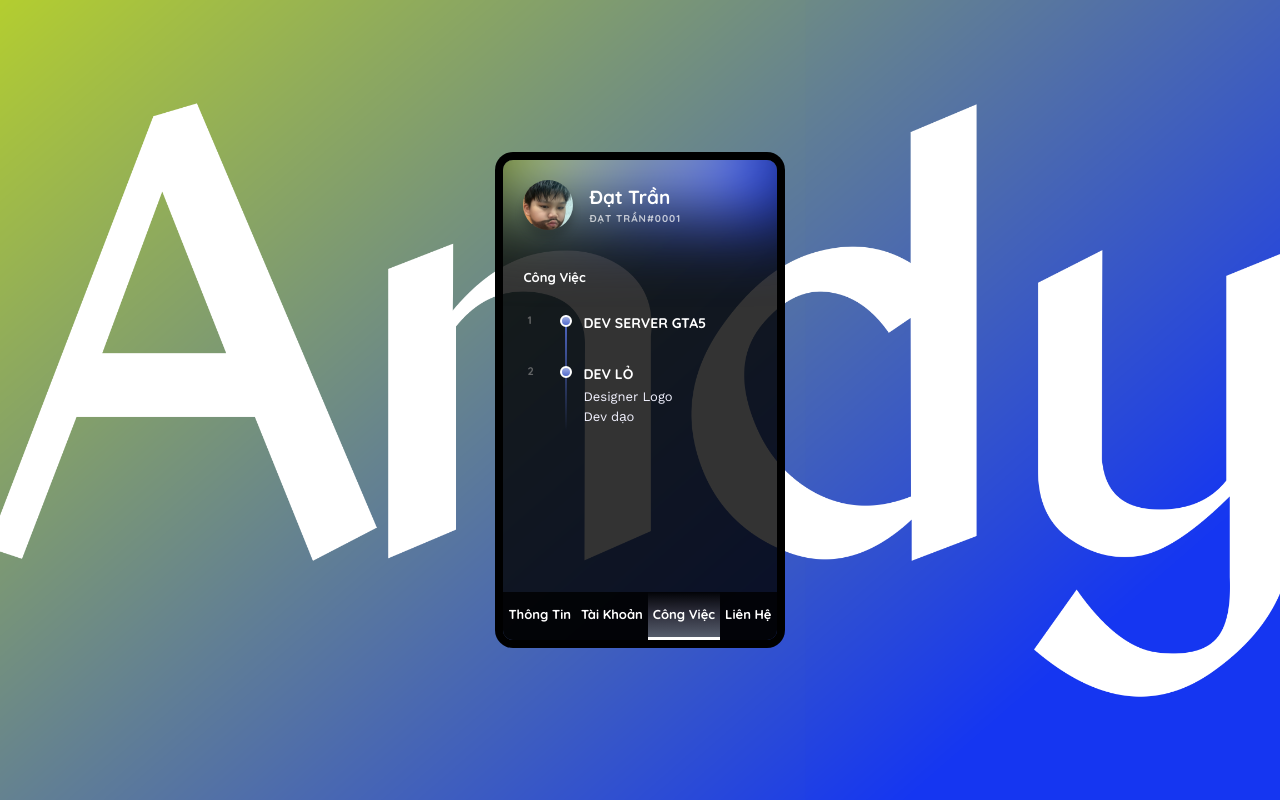
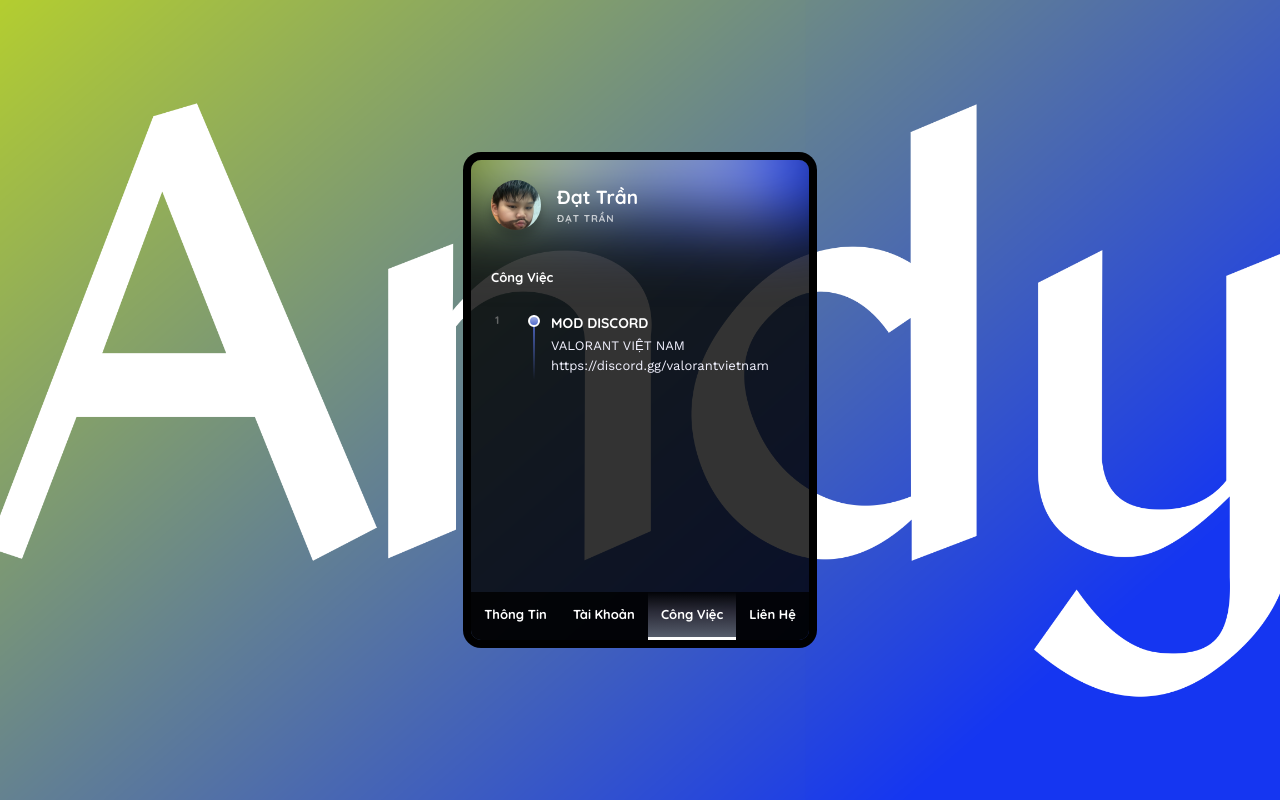
Before and after one commit to andydat299/andydat299.github.io, a plain HTML site: page index.html in a window 1280 px wide. Both pictures are taken after a click on the button "Công Việc". Drawn offline with nearby package versions, Linux system fonts and the light colour scheme.

Commit message:
Update index.html

```diff
--- a/index.html
+++ b/index.html
@@ -17,25 +17,32 @@
             <div class="card-cover" style="background-image: url('/images/cover.png')"></div>
             <img class="card-avatar" src="/images/IMG_2903.JPG" alt="avatar" />
             <h1 class="card-fullname">Đạt Trần</h1>
-            <h2 class="card-jobtitle">Đạt Trần#0001</h2>
+            <h2 class="card-jobtitle">Đạt Trần</h2>
         </div>
         <div class="card-main">
             <div class="card-section is-active" id="about">
                 <div class="card-content">
                     <div class="card-subtitle">Thông Tin</div>
-                    <p class="card-desc"><strong>NickName:</strong> Andy<br> <strong>Học tại:</strong> FPTU CẦN THƠ CAMPUS<br> <strong>Chuyên môn:</strong> Báo<br> <strong></strong>
+                    <p class="card-desc"><strong>NickName:</strong> Đạt Trần<br> <strong>Học tại:</strong> FPTU CẦN THƠ <br> <strong>Chuyên ngành:</strong> Kỹ thuật phần mềm<br> <strong></strong>
                     </p>
                     <br>
                     <br>
-                    <strong>ĐẠT TRẦN</strong>
+                    <strong>CONTACT</strong>
                 </div>
                 <div class="card-social">
-                    <a href="https://discord.gg/rosettarp"><svg xmlns="http://www.w3.org/2000/svg" width="16" height="16" fill="currentColor" class="bi bi-discord" viewBox="0 0 16 16">
+                    <a href="https://discord.gg/valorantvietnam"><svg xmlns="http://www.w3.org/2000/svg" width="16" height="16" fill="currentColor" class="bi bi-discord" viewBox="0 0 16 16">
 <path d="M6.552 6.712c-.456 0-.816.4-.816.888s.368.888.816.888c.456 0 .816-.4.816-.888.008-.488-.36-.888-.816-.888zm2.92 0c-.456 0-.816.4-.816.888s.368.888.816.888c.456 0 .816-.4.816-.888s-.36-.888-.816-.888z" />
 <path d="M13.36 0H2.64C1.736 0 1 .736 1 1.648v10.816c0 .912.736 1.648 1.64 1.648h9.072l-.424-1.48 1.024.952.968.896L15 16V1.648C15 .736 14.264 0 13.36 0zm-3.088 10.448s-.288-.344-.528-.648c1.048-.296 1.448-.952 1.448-.952-.328.216-.64.368-.92.472-.4.168-.784.28-1.16.344a5.604 5.604 0 0 1-2.072-.008 6.716 6.716 0 0 1-1.176-.344 4.688 4.688 0 0 1-.584-.272c-.024-.016-.048-.024-.072-.04-.016-.008-.024-.016-.032-.024-.144-.08-.224-.136-.224-.136s.384.64 1.4.944c-.24.304-.536.664-.536.664-1.768-.056-2.44-1.216-2.44-1.216 0-2.576 1.152-4.664 1.152-4.664 1.152-.864 2.248-.84 2.248-.84l.08.096c-1.44.416-2.104 1.048-2.104 1.048s.176-.096.472-.232c.856-.376 1.536-.48 1.816-.504.048-.008.088-.016.136-.016a6.521 6.521 0 0 1 4.024.752s-.632-.6-1.992-1.016l.112-.128s1.096-.024 2.248.84c0 0 1.152 2.088 1.152 4.664 0 0-.68 1.16-2.448 1.216z" />
 </svg></a>
+
+<a href="https://discord.gg/thegioingam"><svg xmlns="http://www.w3.org/2000/svg" width="16" height="16" fill="currentColor" class="bi bi-discord" viewBox="0 0 16 16">
+    <path d="M6.552 6.712c-.456 0-.816.4-.816.888s.368.888.816.888c.456 0 .816-.4.816-.888.008-.488-.36-.888-.816-.888zm2.92 0c-.456 0-.816.4-.816.888s.368.888.816.888c.456 0 .816-.4.816-.888s-.36-.888-.816-.888z" />
+    <path d="M13.36 0H2.64C1.736 0 1 .736 1 1.648v10.816c0 .912.736 1.648 1.64 1.648h9.072l-.424-1.48 1.024.952.968.896L15 16V1.648C15 .736 14.264 0 13.36 0zm-3.088 10.448s-.288-.344-.528-.648c1.048-.296 1.448-.952 1.448-.952-.328.216-.64.368-.92.472-.4.168-.784.28-1.16.344a5.604 5.604 0 0 1-2.072-.008 6.716 6.716 0 0 1-1.176-.344 4.688 4.688 0 0 1-.584-.272c-.024-.016-.048-.024-.072-.04-.016-.008-.024-.016-.032-.024-.144-.08-.224-.136-.224-.136s.384.64 1.4.944c-.24.304-.536.664-.536.664-1.768-.056-2.44-1.216-2.44-1.216 0-2.576 1.152-4.664 1.152-4.664 1.152-.864 2.248-.84 2.248-.84l.08.096c-1.44.416-2.104 1.048-2.104 1.048s.176-.096.472-.232c.856-.376 1.536-.48 1.816-.504.048-.008.088-.016.136-.016a6.521 6.521 0 0 1 4.024.752s-.632-.6-1.992-1.016l.112-.128s1.096-.024 2.248.84c0 0 1.152 2.088 1.152 4.664 0 0-.68 1.16-2.448 1.216z" />
+    </svg></a>
+
                 </div>
             </div>
+
             <div class="card-section" id="experience">
                 <div class="card-content">
                     <div class="card-subtitle">BANKING</div>
@@ -45,11 +52,11 @@
                             <div class="card-item-title"><span>VP BANK</span></div>
                             <div class="card-item-desc">42226866 - andydat</div>
                         </div>
-                        <div class="card-item" data-year="2">
+                        <!--<div class="card-item" data-year="2">
                             <div class="card-item-title"><span>SACOMBANK</span></div>
                             <div class="card-item-desc">42228688</div>
-                        </div>
-                        <div class="card-item" data-year="3">
+                        </div>-->
+                        <div class="card-item" data-year="2">
                             <div class="card-item-title"><span>PayPal</span></div>
                             <div class="card-item-desc">@andydat1802</div>
                         </div>
@@ -62,16 +69,16 @@
                     <div class="card-subtitle">Công Việc</div>
                     <div class="card-timeline">
                         <div class="card-item" data-year="1">
-                            <div class="card-item-title"><span>DEV SERVER GTA5</span></div>
-                            <div class="card-item-desc"></div>
-                            <div class="card-item-desc"></div>
+                            <div class="card-item-title"><span>MOD DISCORD</span></div>
+                            <div class="card-item-desc">VALORANT VIỆT NAM</div>
+                            <div class="card-item-desc">https://discord.gg/valorantvietnam</div>
                         </div>
-                        <div class="card-item" data-year="2">
+                        <!--<div class="card-item" data-year="2">
                             <div class="card-item-title"><span>DEV LỎ</span></div>
                             <div class="card-item-desc">Designer Logo</div>
                             <div class="card-item-desc">Dev dạo</div>
 
-                        </div>
+                        </div>-->
                     </div>
                 </div>
             </div>
```
